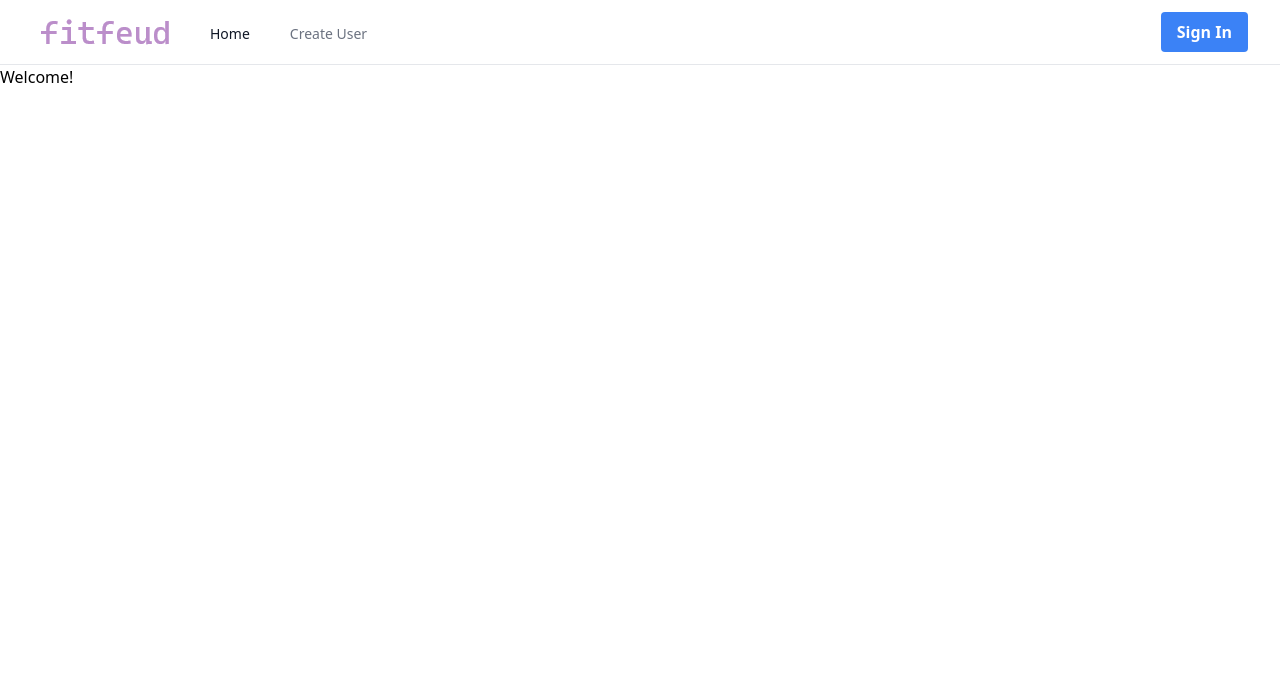
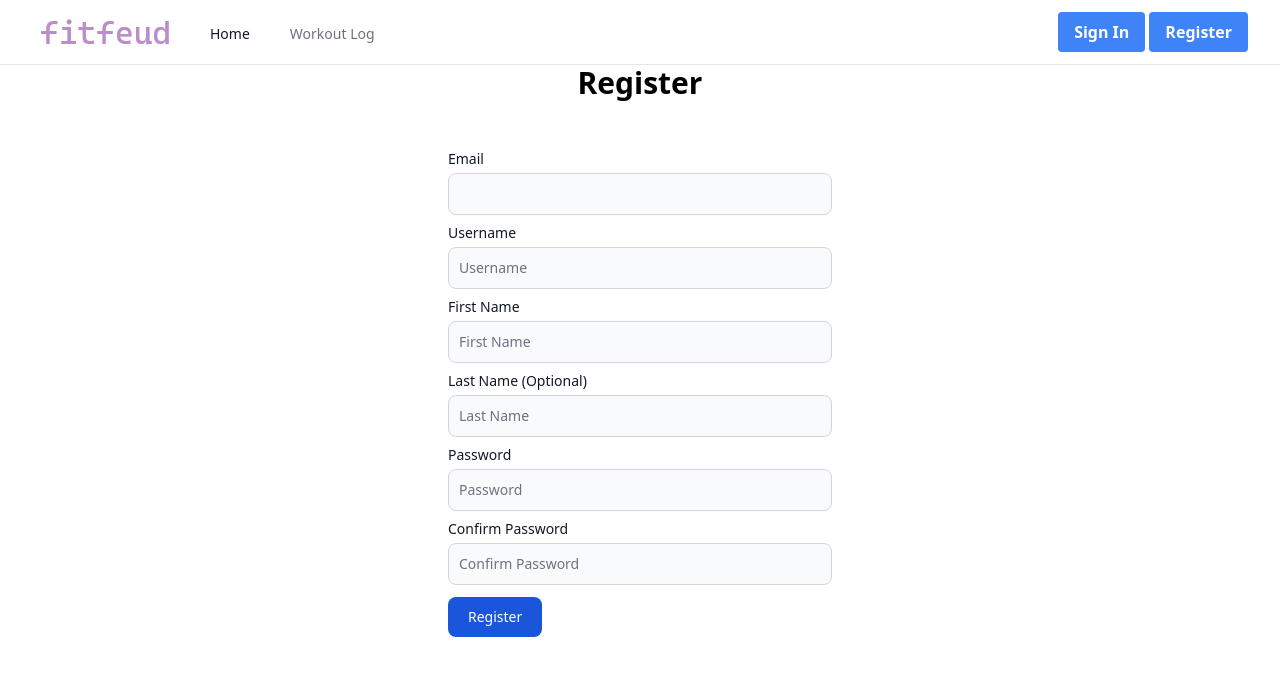
Before and after one commit to meredithmoritz/fitfeud, a React (Create React App) app: page /create-user in a window 1280 px wide. Shown: the top 676 px of the page. Built offline with nearby package versions, Linux system fonts and the light colour scheme; no server answers.

Commit message:
fixed registration form, added validations and added user ID, username to crud

```diff
--- a/package.json
+++ b/package.json
@@ -12,10 +12,12 @@
     "@testing-library/user-event": "^13.5.0",
     "firebase": "^10.12.2",
     "firebaseui": "^6.1.0",
+    "flowbite": "^2.4.1",
     "nth-check": "^2.0.1",
     "react": "^18.3.1",
     "react-dom": "^18.3.1",
     "react-firebase-hooks": "^5.1.1",
+    "react-hook-form": "^7.52.1",
     "react-router-dom": "^6.23.1",
     "web-vitals": "^2.1.4"
   },
--- a/src/App.js
+++ b/src/App.js
@@ -1,15 +1,14 @@
-import logo from './logo.svg';
 import { UserAuth } from "./context/AuthContext";
 import NonUserRoutes from "./routes/NonUserRoutes";
 import UserRoutes from "./routes/UserRoutes";
 import './index.css';
 
 function App() {
-  const { isLoggedOut } = UserAuth();
+  const { user } = UserAuth();
 
   return (
     <div>
-      {isLoggedOut ? <NonUserRoutes /> : <UserRoutes /> }
+      {user ? <UserRoutes /> : <NonUserRoutes /> }
     </div>
   );
 }
--- a/src/components/NavBar.jsx
+++ b/src/components/NavBar.jsx
@@ -1,27 +1,32 @@
 import React from 'react';
-import {Link, useNavigate} from "react-router-dom";
+import { Link, useNavigate} from "react-router-dom";
 import { UserAuth } from "../context/AuthContext";
-import { logOut } from '../functions/auth'
+import { logOut } from '../functions/auth.js'
 
 const NavBar = () => {
-    const { user, logout } = UserAuth();
+    const { user } = UserAuth();
 
     const navigate = useNavigate();
 
-    const handleSignIn = () => {
-        navigate('/create-account');
-    };
-
     const handleLogout = async () => {
         try {
+            console.log("Attempting to log out...");
             await logOut();
-            navigate('/login');
+            console.log("Logout successful, navigating to login page...");
+
+            // Ensure user state is updated before navigating
+            if (!user) {
+                navigate('/login');
+            } else {
+                console.error("User state not updated correctly.");
+            }
         } catch (error) {
             console.error("Error logging out: ", error);
         }
     };
 
     return (
+        <>
         <nav className="bg-white border-b border-gray-200">
             <div className="max-w-7xl mx-auto px-4 sm:px-6 lg:px-8">
                 <div className="flex justify-between h-16">
@@ -34,10 +39,10 @@ const NavBar = () => {
                                className="text-gray-900 inline-flex items-center px-1 pt-1 text-sm font-medium">
                                 Home
                             </a>
-                            <a href="/create-user"
+                            <Link to="/logs"
                                className="text-gray-500 hover:text-gray-700 inline-flex items-center px-1 pt-1 text-sm font-medium">
-                                Create User
-                            </a>
+                                Workout Log
+                            </Link>
                         </div>
                     </div>
                     <div className="hidden sm:ml-6 sm:flex sm:items-center">
@@ -56,13 +61,20 @@ const NavBar = () => {
                                 >
                                     Sign In
                                 </button>
+                                <button
+                                    className="bg-blue-500 hover:bg-blue-700 text-white font-bold py-2 px-4 rounded ml-1"
+                                    onClick={() => navigate('/create-user')}
+                                >
+                                    Register
+                                </button>
                             </>
                         )}
                     </div>
                 </div>
             </div>
         </nav>
+        </>
     );
-};
+}
 
 export default NavBar;
--- a/src/context/AuthContext.jsx
+++ b/src/context/AuthContext.jsx
@@ -3,14 +3,13 @@ import { createContext, useContext, useEffect, useState } from "react";
 import { doc, onSnapshot } from "firebase/firestore";
 import { auth, db } from "../firebase/fire";
 
-const UserContext = createContext();
+const AuthContext = createContext();
 
 export const UserAuth = () => {
-    return useContext(UserContext)
+    return useContext(AuthContext)
 }
 
 export default function AuthContextProvider({ children }) {
-    const [isLoggedOut, setIsLoggedOut] = useState(true);
     const [user, setUser] = useState(null);
 
     useEffect(() => {
@@ -22,14 +21,14 @@ export default function AuthContextProvider({ children }) {
                     console.error("Error fetching user data:", error);
                 });
 
-                console.log("It ran again");
-
                 return () => {
                     unsubscribeDoc();
                 }
             } else {
                 setUser(null);
             }
+        }, (error) => {
+            console.error("Error with auth state change:", error);
         });
         return () => {
             unsubscribe();
@@ -37,8 +36,8 @@ export default function AuthContextProvider({ children }) {
     }, []);
 
     return (
-        <UserContext.Provider value={{user}}>
+        <AuthContext.Provider value={{user}}>
             {children}
-        </UserContext.Provider>
+        </AuthContext.Provider>
     );
 }
--- a/src/index.js
+++ b/src/index.js
@@ -4,6 +4,7 @@ import App from './App';
 import reportWebVitals from './reportWebVitals';
 import { BrowserRouter } from "react-router-dom";
 import AuthContextProvider from "./context/AuthContext";
+import 'flowbite';
 
 const root = ReactDOM.createRoot(document.getElementById('root'));
 root.render(
--- a/src/pages/CreateUser.jsx
+++ b/src/pages/CreateUser.jsx
@@ -1,76 +1,123 @@
-import React, { useState } from 'react'
+import React, { useState } from 'react';
 import { signUp } from "../functions/auth.js";
+import { useNavigate } from "react-router-dom";
+import NavBar from "../components/NavBar";
+import { useForm } from "react-hook-form";
 
 export default function CreateUser () {
-    const [firstName, setFirstName] = useState('')
-    const [lastName, setLastName] = useState('')
-    const [email, setEmail] = useState('')
-    const [password, setPassword] = useState('')
-    const [confirmPassword, setConfirmPassword] = useState('')
+    const navigate = useNavigate();
 
-    const userData = {
-        firstName,
-        lastName,
-        email
+    const { register, handleSubmit, watch, formState: { errors } } = useForm();
+
+    const onSubmit = async (data) => {
+        const { email, username, firstName, lastName, password, confirmPassword } = data;
+        if (password !== confirmPassword) {
+            alert("Passwords do not match");
+            return;
         }
-
-    const handleCreateUser = async () => {
-        if (password !== confirmPassword) {
-            alert("Passwords don't match")
-        } else if (!email) {
-            alert("Email is required")
-        } else if (!password) {
-            alert("Password is required")
-        } else if (!firstName) {
-            alert("First name is required")
-        } else if (!lastName) {
-            alert("Last name is required")
-        } else {
         try {
             const userData = {
+                email: email,
+                username: username,
                 firstName: firstName,
                 lastName: lastName,
-                    email: email,
-                    // Add any other user data you need here
             };
-                const user = await signUp(email, password, userData);
-                alert("User created successfully");
-                // Perform any other actions after successful sign-up
+            await signUp(email, password, userData);
+            alert("User " + firstName + " created successfully!");
+            navigate('/');
         } catch (error) {
             alert("Error creating user: " + error.message);
         }
-        }
-    }
-
+    };
 
     return (
         <>
+            <NavBar />
             <h1 className="text-3xl font-bold text-center mb-12">Register</h1>
-        <p>{firstName}</p>
-        <div className="grid grid-cols-1 m-5 gap-4 max-w-5xl max-auto">
-            <input type="text" placeholder="First Name"
-            onChange={(e) => {
-                setFirstName(e.target.value);
-            }}/>
-            <input type="text" placeholder="Last Name"
-            onChange={(e) => {
-                setLastName(e.target.value);
-            }}/>
-            <input type="email" placeholder="Email"
-            onChange={(e) => {
-                setEmail(e.target.value);
-            }}/>
-            <input type="password" placeholder="Password"
-            onChange={(e) => {
-                setPassword(e.target.value);
-            }}/>
-            <input type="password" placeholder="Confirm Password"
-            onChange={(e) => {
-                setConfirmPassword(e.target.value);
-            }}/>
-            <button className="bg-blue-500 hover:bg-blue-700 text-white font-bold py-2 px-4 rounded focus:outline-none focus:shadow-outline"
-            onClick={handleCreateUser}>Register</button>
-        </div>
+
+            <form onSubmit={handleSubmit(onSubmit)} id="registrationForm" className="max-w-sm mx-auto">
+
+                {/* Email: Required */}
+                <label id="regEmaiLabel" className="block mb-1 text-sm font-medium text-gray-900 dark:text-white">Email</label>
+                <input
+                    id="regEmailInput"
+                    className={`bg-gray-50 border ${errors.email ? 'border-red-500' : 'border-gray-300'} text-gray-900 text-sm rounded-lg focus:ring-blue-500 focus:border-blue-500 block w-full p-2.5 dark:bg-gray-700 dark:border-gray-600 dark:placeholder-gray-400 dark:text-white dark:focus:ring-blue-500 dark:focus:border-blue-500`}
+                    {...register("email", {
+                        required: "Please enter a valid email",
+                        pattern: {
+                            value: /^[a-zA-Z0-9._%+-]+@[a-zA-Z0-9.-]+\.[a-zA-Z]{2,4}$/,
+                            message: "Please enter a valid email"
+                        }
+                    })}
+                />
+                {errors.email && <p id="emailErrorMessage" className="mt-1 text-sm text-red-600 dark:text-red-500">{errors.email.message}</p>}
+
+                {/* Username: Required */}
+                <label id="regUserNameLabel" className="block mt-2 mb-1 text-sm font-medium text-gray-900 dark:text-white">Username</label>
+                <input
+                    id="regUserNameInput"
+                    className={`bg-gray-50 border ${errors.username ? 'border-red-500' : 'border-gray-300'} text-gray-900 text-sm rounded-lg focus:ring-blue-500 focus:border-blue-500 block w-full p-2.5 dark:bg-gray-700 dark:border-gray-600 dark:placeholder-gray-400 dark:text-white dark:focus:ring-blue-500 dark:focus:border-blue-500`}
+                    type="text"
+                    placeholder="Username"
+                    {...register("username", {
+                        required: "Please enter a username",
+                        pattern: {
+                            value: /^[a-zA-Z0-9-]+$/,
+                            message: "Username can only contain letters, numbers, and hyphens",},
+                        minLength: { value: 4, message: "Username must be at least 4 characters" },
+                        maxLength: { value: 30, message: "Username must be shorter than 30 characters" }})}
+                />
+                {errors.username && <p className="mt-1 text-sm text-red-600 dark:text-red-500">{errors.username.message}</p>}
+
+                {/* First Name: Required */}
+                <label className="block mt-2 mb-1 text-sm font-medium text-gray-900 dark:text-white">First Name</label>
+                <input
+                    className={`bg-gray-50 border ${errors.firstName ? 'border-red-500' : 'border-gray-300'} text-gray-900 text-sm rounded-lg focus:ring-blue-500 focus:border-blue-500 block w-full p-2.5 dark:bg-gray-700 dark:border-gray-600 dark:placeholder-gray-400 dark:text-white dark:focus:ring-blue-500 dark:focus:border-blue-500`}
+                    type="text"
+                    placeholder="First Name"
+                    {...register("firstName", { required: "Please enter a first name" })}
+                />
+                {errors.firstName && <p className="mt-1 text-sm text-red-600 dark:text-red-500">{errors.firstName.message}</p>}
+
+                {/* Last Name: Optional */}
+                <label className="block mt-2 mb-1 text-sm font-medium text-gray-900 dark:text-white">Last Name (Optional)</label>
+                <input
+                    className={`bg-gray-50 border ${errors.lastName ? 'border-red-500' : 'border-gray-300'} text-gray-900 text-sm rounded-lg focus:ring-blue-500 focus:border-blue-500 block w-full p-2.5 dark:bg-gray-700 dark:border-gray-600 dark:placeholder-gray-400 dark:text-white dark:focus:ring-blue-500 dark:focus:border-blue-500`}
+                    type="text"
+                    placeholder="Last Name"
+                    {...register("lastName")}
+                />
+                {errors.lastName && <p className="mt-1 text-sm text-red-600 dark:text-red-500">{errors.lastName.message}</p>}
+
+                {/* Password: Required */}
+                <label className="block mt-2 mb-1 text-sm font-medium text-gray-900 dark:text-white">Password</label>
+                <input
+                    className={`bg-gray-50 border ${errors.password ? 'border-red-500' : 'border-gray-300'} text-gray-900 text-sm rounded-lg focus:ring-blue-500 focus:border-blue-500 block w-full p-2.5 dark:bg-gray-700 dark:border-gray-600 dark:placeholder-gray-400 dark:text-white dark:focus:ring-blue-500 dark:focus:border-blue-500`}
+                    type="password"
+                    placeholder="Password"
+                    {...register("password", {
+                        required: "Please enter a password",
+                        minLength: { value: 6, message: "Password must be at least 6 characters" } })}
+                />
+                {errors.password && <p className="mt-1 text-sm text-red-600 dark:text-red-500">{errors.password.message}</p>}
+
+                {/* Confirm Password: Required */}
+                <label className="block mt-2 mb-1 text-sm font-medium text-gray-900 dark:text-white">Confirm Password</label>
+                <input
+                    className={`bg-gray-50 border ${errors.confirmPassword ? 'border-red-500' : 'border-gray-300'} text-gray-900 text-sm rounded-lg focus:ring-blue-500 focus:border-blue-500 block w-full p-2.5 dark:bg-gray-700 dark:border-gray-600 dark:placeholder-gray-400 dark:text-white dark:focus:ring-blue-500 dark:focus:border-blue-500`}
+                    type="password"
+                    placeholder="Confirm Password"
+                    {...register("confirmPassword", { required: "Please confirm your password" })}
+                />
+                {errors.confirmPassword && <p className="mt-1 text-sm text-red-600 dark:text-red-500">{errors.confirmPassword.message}</p>}
+
+                <button
+                    className="mt-3 text-white bg-blue-700 hover:bg-blue-800 focus:ring-4 focus:outline-none focus:ring-blue-300 font-medium rounded-lg text-sm w-full sm:w-auto px-5 py-2.5 text-center dark:bg-blue-600 dark:hover:bg-blue-700 dark:focus:ring-blue-800"
+                    type="submit"
+                >
+                    Register
+                </button>
+            </form>
         </>
-    )
+    );
 }
--- a/src/pages/Home.jsx
+++ b/src/pages/Home.jsx
@@ -4,9 +4,9 @@ import NavBar from "../components/NavBar";
 export default function Home(children) {
     return (
         <div>
-            <nav>
-                <h1>Home</h1>
-            </nav>
+            <NavBar />
+
+            HomePageComponent
         </div>
     )
 }
--- a/src/pages/Login.jsx
+++ b/src/pages/Login.jsx
@@ -1,31 +1,73 @@
-import React, {useState} from 'react'
+import React, { useState } from 'react'
 import { signIn } from '../functions/auth';
+import NavBar from "../components/NavBar";
 
 export default function Login() {
     const [email, setEmail] = useState('')
-    const [password, setPassword] = useState('');
+    const [password, setPassword] = useState('')
+    const [emailError, setEmailError] = useState(false)
+    const [passwordError, setPasswordError] = useState(false)
+    const [loginError, setLoginError] = useState('')
 
-    const handleLogin = () => {
-        signIn(email, password)
+    const handleLogin = async (e) => {
+        e.preventDefault();
+        setEmailError(false);
+        setPasswordError(false);
+        setLoginError('');
 
+        if (!email) {
+            setEmailError(true);
+        }
+        if (!password) {
+            setPasswordError(true);
+        }
+        if (email && password) {
+            try {
+                await signIn(email, password);
+            } catch (error) {
+                console.error("Error signing in: ", error);
+            }
+        }
     }
     return (
         <div>
-            <input type="email" placeholder="Email"
+            <NavBar/>
+            <form id="loginForm" className="max-w-sm mx-auto">
+                <div className="mb-5">
+                    <label htmlFor="loginEmail"
+                           className="block mb-2 text-sm font-medium text-gray-900 dark:text-white">Email</label>
+                    <input type="email"
+                           id="loginEmail"
+                           placeholder="Email"
+                           className={`bg-gray-50 border ${emailError ? 'border-red-500' : 'border-gray-300'} text-gray-900 text-sm rounded-lg focus:ring-blue-500 focus:border-blue-500 block w-full p-2.5 dark:bg-gray-700 dark:border-gray-600 dark:placeholder-gray-400 dark:text-white dark:focus:ring-blue-500 dark:focus:border-blue-500`}
                            onChange={(e) => {
                                setEmail(e.target.value);
+                               if (emailError) {
+                                   setEmailError(false);
+                               }
                            }
                            }/>
-            <input type="password" placeholder="Password"
+                    {!emailError ? <p className="hidden"></p> : <p className="mt-2 text-sm text-red-600 dark:text-red-500">Email is required!</p> }
+                </div>
+                <div className="mb-5">
+                <label htmlFor="loginPassword"
+                       className="block mb-2 text-sm font-medium text-gray-900 dark:text-white">Password</label>
+                    <input type="password"
+                           id="loginPassword"
+                           placeholder="Password"
+                           className="bg-gray-50 border border-gray-300 text-gray-900 text-sm rounded-lg focus:ring-blue-500 focus:border-blue-500 block w-full p-2.5 dark:bg-gray-700 dark:border-gray-600 dark:placeholder-gray-400 dark:text-white dark:focus:ring-blue-500 dark:focus:border-blue-500"
                            onChange={(e) => {
                                setPassword(e.target.value);
-                   }
-                   }/>
+                           }}/>
+                </div>
+                <div className="flex items-start mb-5">
                     <button
-                className="bg-blue-500 hover:bg-blue-700 text-white font-bold py-2 px-4 rounded focus:outline-none focus:shadow-outline"
+                        id="loginButton"
+                        className="text-white bg-blue-700 hover:bg-blue-800 focus:ring-4 focus:outline-none focus:ring-blue-300 font-medium rounded-lg text-sm w-full sm:w-auto px-5 py-2.5 text-center dark:bg-blue-600 dark:hover:bg-blue-700 dark:focus:ring-blue-800"
                         onClick={handleLogin}>Login
                     </button>
                 </div>
-
+            </form>
+        </div>
 )
 }
--- a/src/routes/NonUserRoutes.jsx
+++ b/src/routes/NonUserRoutes.jsx
@@ -3,7 +3,6 @@ import { Route, Routes } from "react-router-dom";
 import Home from "../pages/Home";
 import CreateUser from "../pages/CreateUser";
 import Login from "../pages/Login";
-import NavBar from "../components/NavBar";
 
 export default function NonUserRoutes() {
     return (
--- a/src/routes/UserRoutes.jsx
+++ b/src/routes/UserRoutes.jsx
@@ -3,7 +3,6 @@ import { Route, Routes } from "react-router-dom"
 import UserDashboard from "../pages/UserDashboard";
 import NavBar from "../components/NavBar";
 import Home from "../pages/Home";
-import CreateUser from "../pages/CreateUser";
 import Login from "../pages/Login";
 
 export default function UserRoutes() {
--- a/tailwind.config.js
+++ b/tailwind.config.js
@@ -3,6 +3,7 @@
 module.exports = {
   content: [
       "./src/**/*.{js,jsx,ts,tsx}",
+      "./node_modules/flowbite/**/*.js"
   ],
   theme: {
     extend: {},
@@ -11,5 +12,6 @@ module.exports = {
     require("@tailwindcss/typography"),
     require("@tailwindcss/forms"),
     require("@tailwindcss/aspect-ratio"),
+    require("flowbite/plugin"),
   ],
 }
```
Also changed, not shown: src/functions/auth.js (+23 -7 lines), 2 other files (tests, documents, lock files or other folders). Lines whose indentation alone changed are shown as unchanged.
